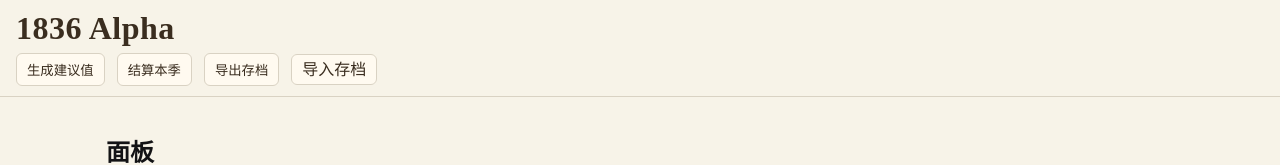
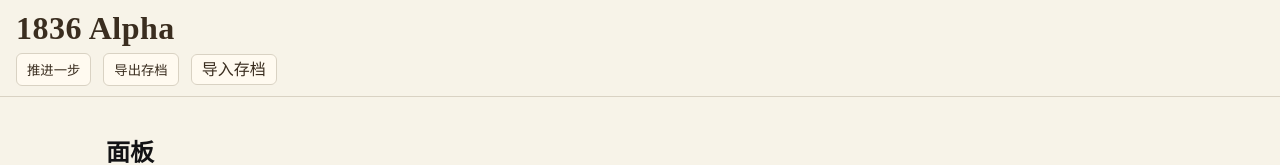
Before and after one commit to retiredrats/1836alphaPwa, a plain HTML site: page index.html in a window 1280 px wide. Shown: the top 165 px of the page. Drawn offline with nearby package versions, Linux system fonts and the light colour scheme.

Commit message:
Update index.html

```diff
--- a/index.html
+++ b/index.html
@@ -15,8 +15,7 @@
   <header>
     <h1>1836 Alpha</h1>
     <nav>
-      <button id="btn-generate">生成建议值</button>
-      <button id="btn-settle">结算本季</button>
+      <button id="btn-step">推进一步</button>
       <button id="btn-export">导出存档</button>
       <label class="import-label">导入存档<input type="file" id="file-import" accept=".json"/></label>
     </nav>
```
